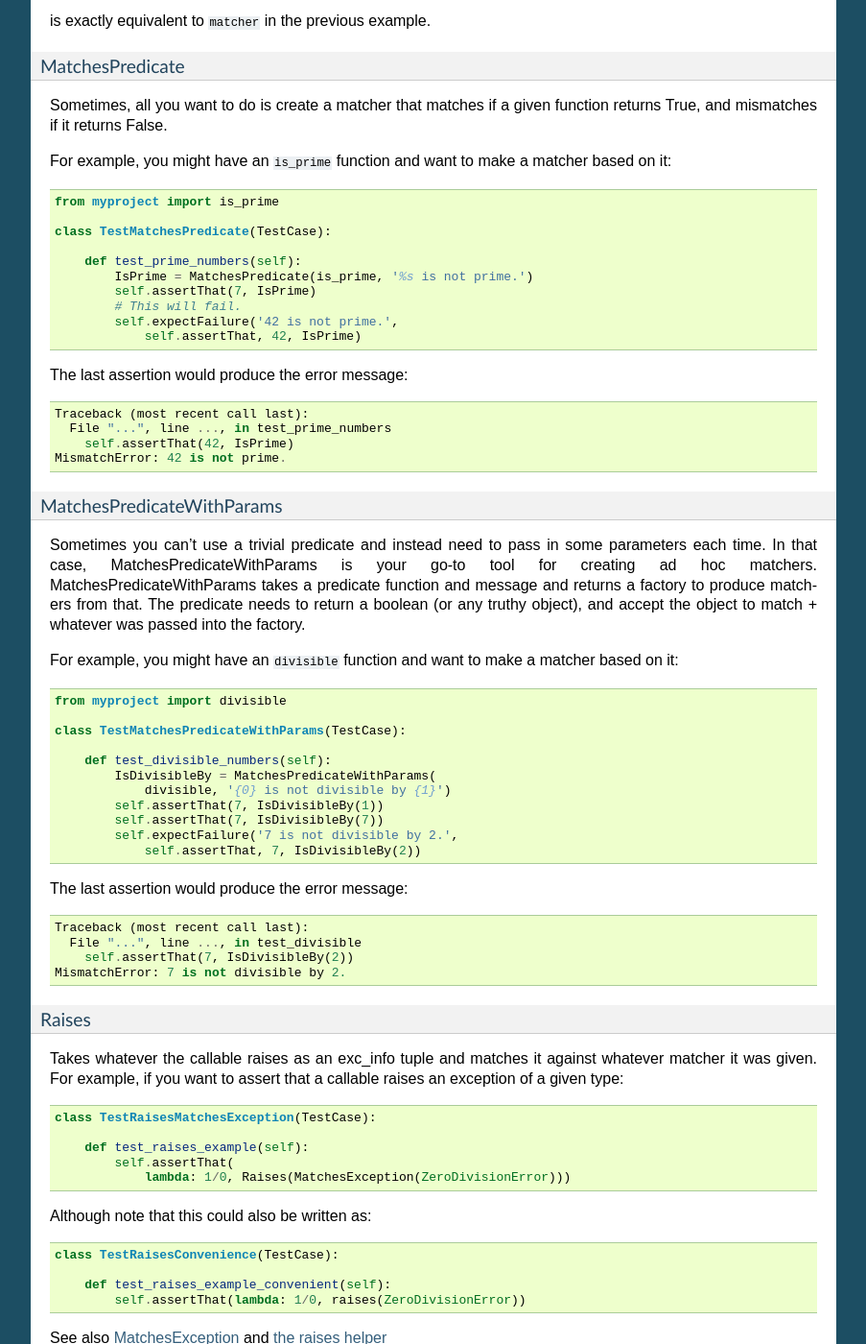
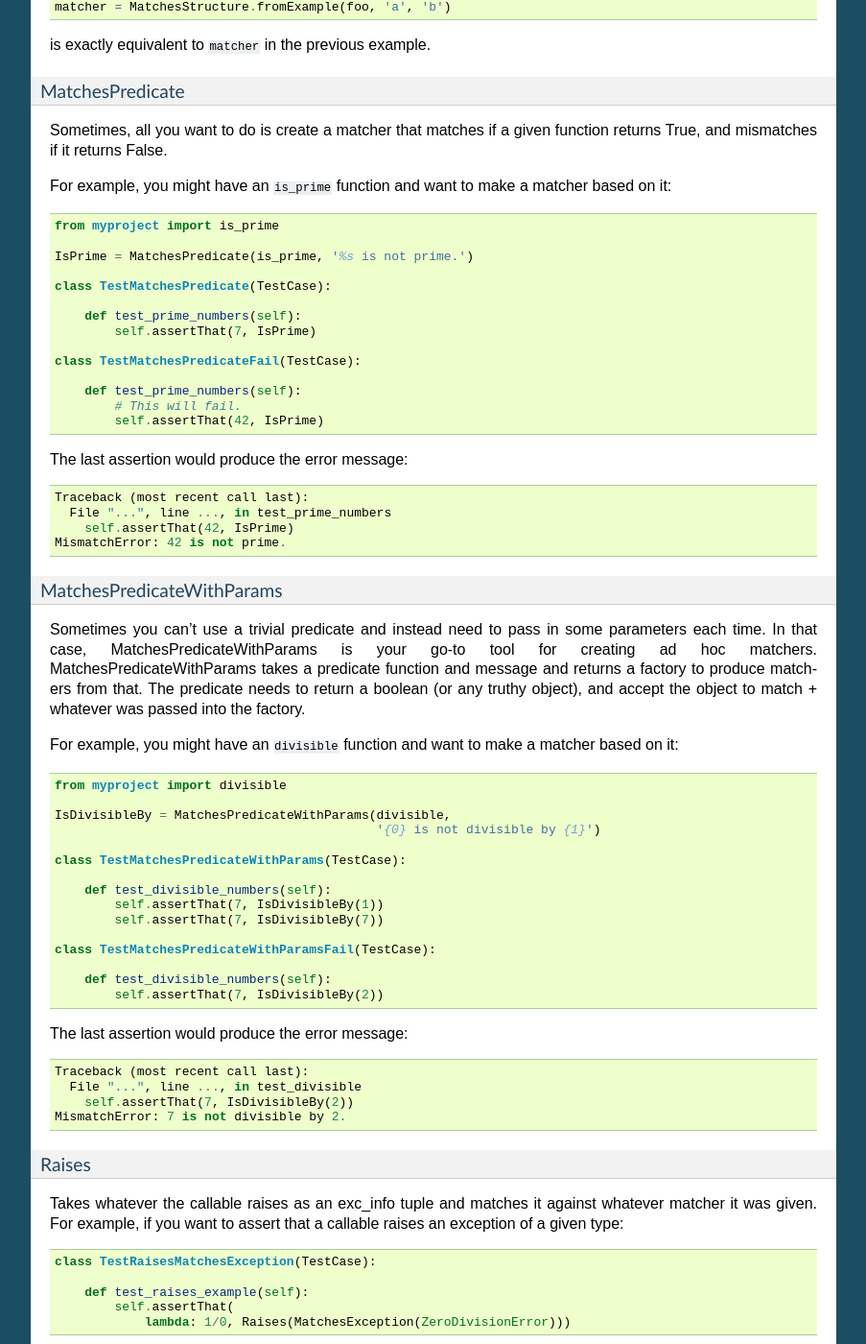
Before and after one commit to testing-cabal/testtools, a Sphinx documentation site: the page built from doc/for-test-authors.rst, in a window 1280 px wide and 1400 px high, scrolled down 13926 px. Shown: the whole window at 96% size, without its empty margins (198-1101 px from the left). Built offline with Sphinx 7.4.7, drawn with Linux system fonts in a browser that asks for light colours; pages that are not in the unit, such as notebooks, are missing from menus; some of the changed text lies outside the part shown.

Commit message:
Remove weird use of expectFailure.

```diff
--- a/doc/for-test-authors.rst
+++ b/doc/for-test-authors.rst
@@ -551,8 +551,7 @@ Check the length of a collection.  The following assertion will fail:
     class TestHasLengthFail(TestCase):
 
         def test_has_length(self):
-            self.expectFailure('3 != 2',
-                self.assertThat, [1, 2, 3], HasLength(2))
+            self.assertThat([1, 2, 3], HasLength(2))
 
 But this one won't:
 
@@ -629,12 +628,12 @@ Say we have a directory ``sample_dir`` that has the files ``a``, ``b`` and
         def test_dir_contains(self):
             # This will match
             self.assertThat('sample_dir', DirContains(['a', 'b', 'c']))
+
+    class TestDirContainsFail(TestCase):
+
+        def test_dir_contains(self):
             # But this will not
-            self.expectFailure(
-                "c is in there too!",
-                self.assertThat, 'sample_dir', DirContains(['a', 'b']))
-
-will not.
+            self.assertThat('sample_dir', DirContains(['a', 'b']))
 
 The matcher sorts both the input and the list of names we get back from the
 filesystem.
@@ -797,18 +796,21 @@ It's much easier to understand in Python than in English:
 
 .. code-block:: python
 
+    has_und_at_both_ends = MatchesAll(StartsWith("und"), EndsWith("und"))
+
     class TestMatchesAll(TestCase):
 
         def test_matches_all_example(self):
-            has_und_at_both_ends = MatchesAll(StartsWith("und"), EndsWith("und"))
             # This will succeed.
             self.assertThat("underground", has_und_at_both_ends)
+
+    class TestMatchesAllFail(TestCase):
+
+        def test_matches_all_example(self):
             # This will fail.
-            self.expectFailure('not at start',
-                self.assertThat, "found", has_und_at_both_ends)
+            self.assertThat("found", has_und_at_both_ends)
             # So will this.
-            self.expectFailure('not at end',
-                self.assertThat, "undead", has_und_at_both_ends)
+            self.assertThat("undead", has_und_at_both_ends)
 
 At this point some people ask themselves, "why bother doing this at all? why
 not just have two separate assertions?".  It's a good question.
@@ -967,14 +969,18 @@ matcher based on it:
 
     from myproject import is_prime
 
+    IsPrime = MatchesPredicate(is_prime, '%s is not prime.')
+
     class TestMatchesPredicate(TestCase):
 
         def test_prime_numbers(self):
-            IsPrime = MatchesPredicate(is_prime, '%s is not prime.')
             self.assertThat(7, IsPrime)
+
+    class TestMatchesPredicateFail(TestCase):
+
+        def test_prime_numbers(self):
             # This will fail.
-            self.expectFailure('42 is not prime.',
-                self.assertThat, 42, IsPrime)
+            self.assertThat(42, IsPrime)
 
 The last assertion would produce the error message::
 
@@ -1001,15 +1007,19 @@ matcher based on it:
 
     from myproject import divisible
 
+    IsDivisibleBy = MatchesPredicateWithParams(divisible,
+                                               '{0} is not divisible by {1}')
+
     class TestMatchesPredicateWithParams(TestCase):
 
         def test_divisible_numbers(self):
-            IsDivisibleBy = MatchesPredicateWithParams(
-                divisible, '{0} is not divisible by {1}')
             self.assertThat(7, IsDivisibleBy(1))
             self.assertThat(7, IsDivisibleBy(7))
-            self.expectFailure('7 is not divisible by 2.',
-                self.assertThat, 7, IsDivisibleBy(2))
+
+    class TestMatchesPredicateWithParamsFail(TestCase):
+
+        def test_divisible_numbers(self):
+            self.assertThat(7, IsDivisibleBy(2))
 
 The last assertion would produce the error message::
 
@@ -1092,9 +1102,12 @@ returns a non-None value.  For example:
         def test_is_divisible_by_example(self):
             # This succeeds, since IsDivisibleBy(5).match(10) returns None.
             self.assertThat(10, IsDivisibleBy(5))
+
+    class TestIsDivisibleByFail(TestCase):
+
+        def test_is_divisible_by_example(self):
             # This fails, since IsDivisibleBy(7).match(10) returns a mismatch.
-            self.expectFailure('3 remains',
-                self.assertThat, 10, IsDivisibleBy(7))
+            self.assertThat(10, IsDivisibleBy(7))
 
 The mismatch is responsible for what sort of error message the failing test
 generates.  Here's an example mismatch:
```
Also changed, not shown: other parts of doc/for-test-authors.rst (+13 -5 lines).
